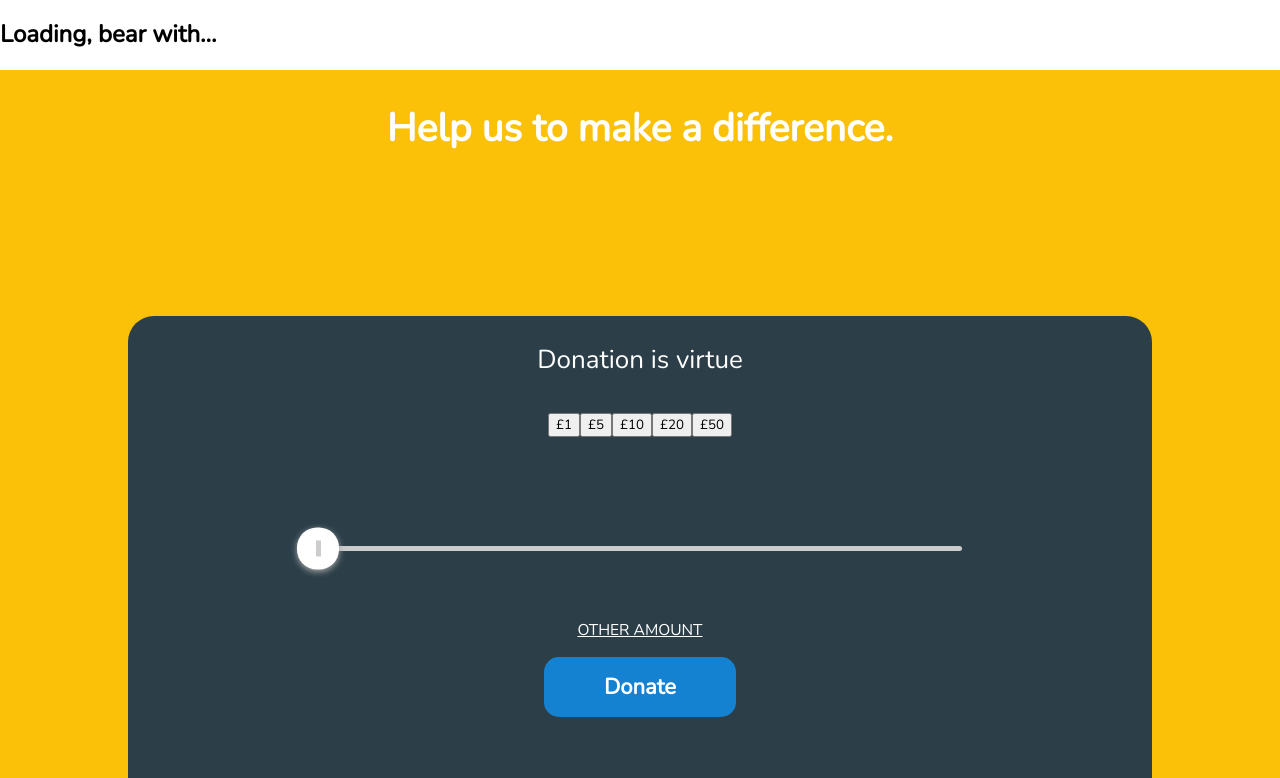
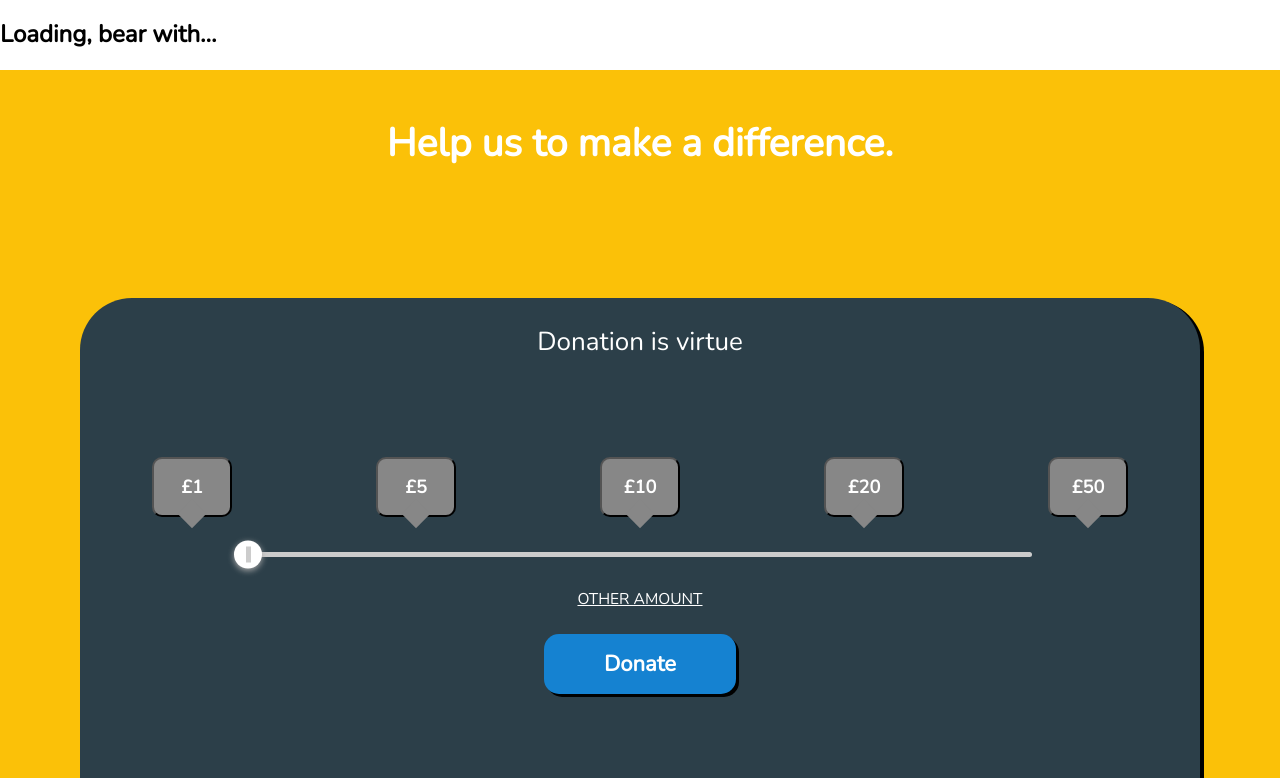
Before and after one commit to CharlyMannion/project-pollen-frontend, a React (Create React App) app: page /story/1 in a window 1280 px wide. Shown: the part 802-1580 px from the top of the page. Built offline with nearby package versions, Linux system fonts and the light colour scheme; no server answers.

Commit message:
Refactor the code

```diff
--- a/src/App.css
+++ b/src/App.css
@@ -163,6 +163,7 @@ nav li a {
 }
 
 .donation-card-title h2{
+  padding: 15px;
   text-align: center;
 }
 
@@ -183,21 +184,17 @@ nav li a {
   padding: 0;
 }
 
-.bubble {
-  color: black;
-  position: relative;
-}
-
 .donation-container {
   background-color: #2c3f49;
-  border-radius: 1em;
-  margin:10%;
+  border-radius: 2em;
+  margin: 80px;
   min-height: 70vh;
   align-items: center;
   justify-content: center;
   font-size: calc(10px + 2vmin);
   color: white;
   text-align: center;
+  box-shadow: 4px 2px black;
 }
 
 .donation-greetings p{
@@ -208,4 +205,34 @@ nav li a {
   color: white;
   font-size: 0.6em;
   text-decoration: underline;
+  margin-bottom: 24px;
 }
+
+.donation-buttons button{
+  margin: 4em;
+  margin-bottom: 20px;
+  background-color: #878787;
+  position: relative;
+  width: 80px;
+  height: 60px;
+  border-radius: 10px;
+  font-size: 18px;
+  font-weight: 600;
+  color: white;
+}
+
+.donation-buttons button:focus {
+  outline: none;
+}
+
+.donation-buttons button:after {
+  content: '';
+  position: absolute;
+  width: 20px;
+  height: 20px;
+  z-index: 100;
+  background-color: #878787;
+  transform: rotate(45deg);
+  top: 45px;
+  right: 28px;
+}
--- a/src/components/BigSlider.jsx
+++ b/src/components/BigSlider.jsx
@@ -2,9 +2,9 @@
 import React from "react";
 import { Range, getTrackBackground } from "react-range";
 
-const STEP = 1;
+const STEP = 20;
 const MIN = 0;
-const MAX = 50;
+const MAX = 100;
 
 class BigSlider extends React.Component {
   render() {
@@ -14,12 +14,12 @@ class BigSlider extends React.Component {
           display: "flex",
           justifyContent: "center",
           flexWrap: "wrap",
-          margin: "2em",
         }}
       >
         <Range
           values={this.props.donation}
           step={STEP}
+          // step={this.props.donation * 100}
           min={MIN}
           max={MAX}
           onChange={(values) => {
@@ -35,8 +35,6 @@ class BigSlider extends React.Component {
                 height: "36px",
                 display: "flex",
                 width: "70%",
-                paddingTop: "4.5%",
-                top: "50%"
               }}
             >
               <div
@@ -63,14 +61,15 @@ class BigSlider extends React.Component {
               {...props}
               style={{
                 ...props.style,
-                height: "42px",
-                width: "42px",
+                height: "28px",
+                width: "28px",
                 borderRadius: "20px",
                 backgroundColor: "#FFF",
                 display: "flex",
                 justifyContent: "center",
                 alignItems: "center",
-                boxShadow: "0px 2px 6px #AAA"
+                boxShadow: "0px 2px 6px #AAA",
+                outline: "none"
               }}
             >
               <div
--- a/src/components/DonationButtons.jsx
+++ b/src/components/DonationButtons.jsx
@@ -1,8 +1,9 @@
 import React from 'react'
 
 function DonationButtons({handleClick}) {
+
     return (
-        <div>
+        <div className= "donation-buttons">
             <button value ="1" onClick={handleClick}>£1</button>
             <button value="5" onClick={handleClick}>£5</button>
             <button value="10" onClick={handleClick}>£10</button>
--- a/src/components/Slider.jsx
+++ b/src/components/Slider.jsx
@@ -12,6 +12,7 @@ function Slider() {
     function handleClick(e) {
         onChange([e.target.value]);
     }
+
     return (
         <div className="donation-selection">
             <div className="donation-card-title">
@@ -27,7 +28,7 @@ function Slider() {
                     <p> OTHER AMOUNT </p>
                 </div>
                 <div>
-                    <StyledButton style={{display: "block", margin: "auto"}}>Donate</StyledButton>
+                    <StyledButton style={{marginBottom: "25px", boxShadow: "3px 3px black"}}>Donate</StyledButton>
                 </div>
             </div>
         </div>
```
